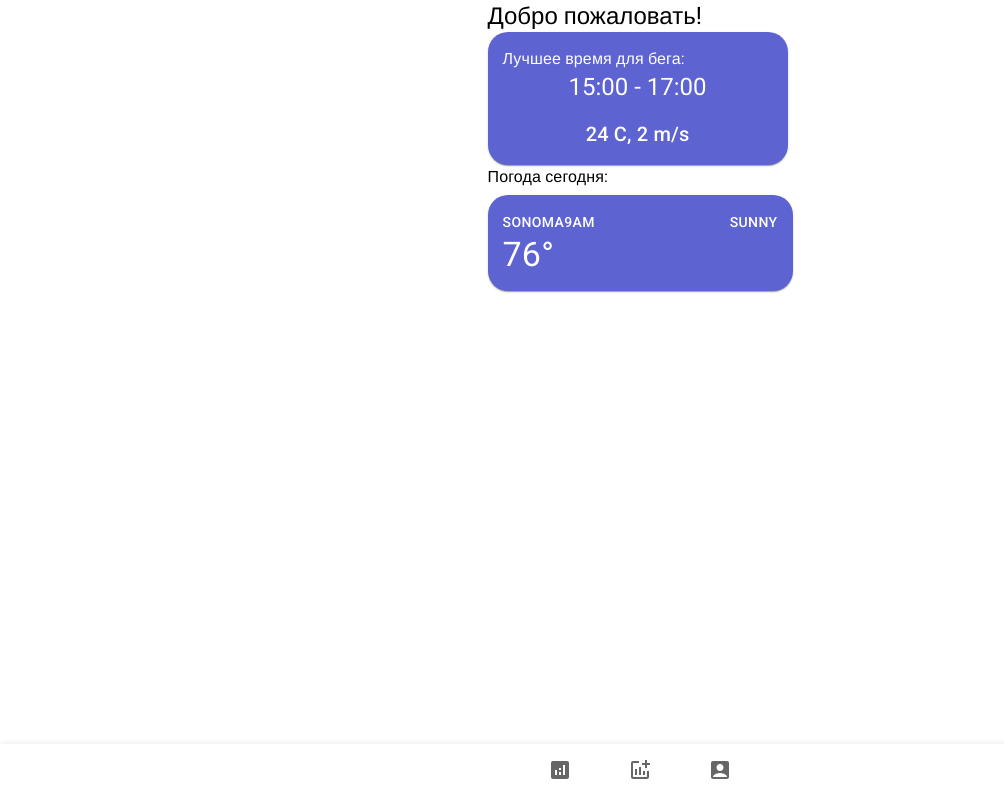
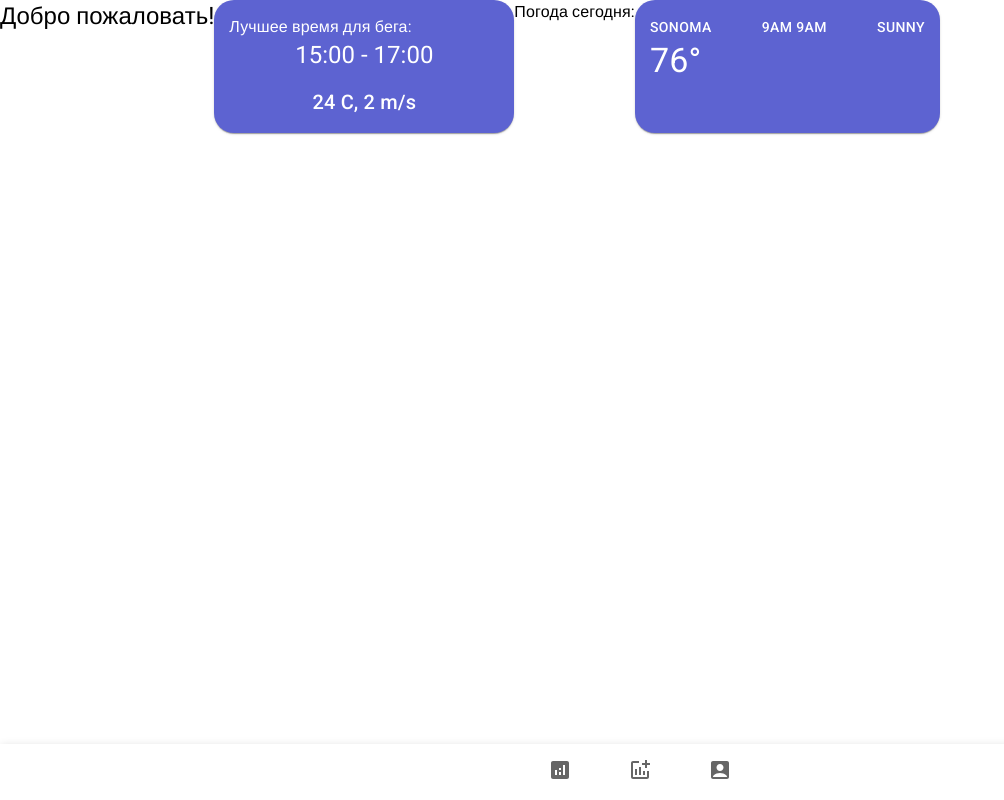
Before and after one commit to RussianFrost/Run-Weather, a React (Create React App) app: page / in a window 1280 px wide. Shown: the whole page, without its empty margins (0-1004 px from the left). Built offline with nearby package versions, Linux system fonts and the light colour scheme; a web font is replaced by a local one.

Commit message:
Added a Prettier script to the package.
Нужно подредактировать Home.css чтоб все объекты находились по центру. Т.к с App.css был убран элемент

```diff
--- a/package.json
+++ b/package.json
@@ -25,7 +25,8 @@
     "start": "react-scripts start",
     "build": "react-scripts build",
     "test": "react-scripts test",
-    "eject": "react-scripts eject"
+    "eject": "react-scripts eject",
+    "format": "prettier --write \"src/\""
   },
   "eslintConfig": {
     "extends": [
--- a/src/App.css
+++ b/src/App.css
@@ -9,7 +9,7 @@
   width: 100%;
 }
 
-.App-body {
-  display: flex;
-  justify-content: center;
-}
+/*.App-body {*/
+/*  display: flex;*/
+/*  justify-content: center;*/
+/*}*/
--- a/src/App.tsx
+++ b/src/App.tsx
@@ -6,7 +6,11 @@ import AddchartIcon from "@mui/icons-material/Addchart";
 import AccountBoxIcon from "@mui/icons-material/AccountBox";
 import AnalyticsIcon from "@mui/icons-material/Analytics";
 import { Link, Outlet } from "react-router-dom";
-import { CREATE_SCHEDULE_PATH, HOME_PATH, PROFILE_PATH } from "./routes/RoutesPath";
+import {
+  CREATE_SCHEDULE_PATH,
+  HOME_PATH,
+  PROFILE_PATH,
+} from "./routes/RoutesPath";
 
 function App() {
   const [value, setValue] = React.useState(0);
--- a/src/pages/Home/Home.css
+++ b/src/pages/Home/Home.css
@@ -1,37 +1,47 @@
-.welcome-container{
+.home-page {
+  display: flex;
+}
+
+
+.welcome-container {
   width: auto;
   height: 250px;
   border-radius: 30px;
 }
-.better-time-text{
-    font-family: 'Franklin Gothic Medium', 'Arial Narrow', Arial, sans-serif;
+.better-time-text {
+  font-family: "Franklin Gothic Medium", "Arial Narrow", Arial, sans-serif;
 }
-.wearth-block{
+.wearth-block {
   width: 300px;
   height: auto;
   background-color: #5d63d1;
 }
-.values-wearth{
+.values-wearth {
   display: flex;
   justify-content: center;
   padding-bottom: 15px;
 }
-.values-wearth-name{
+.values-wearth-name {
   padding-top: 15px;
   padding-left: 15px;
 }
-.wearth-today-block{
+.wearth-today-block {
   width: 275px;
   height: auto;
   padding: 15px 15px 15px 15px;
   float: left;
+  border-radius: 20px !important;
 }
-.wearth-city{
+.wearth-city {
   float: left;
 }
-.wearth-status{
+.wearth-status {
   float: right;
 }
-.wearth-day{
+.wearth-day {
   float: left;
 }
+.wearth-week{
+  display: flex;
+  justify-content: center;
+}
--- a/src/pages/Home/Home.tsx
+++ b/src/pages/Home/Home.tsx
@@ -1,28 +1,52 @@
 import React from "react";
-import '@fontsource/roboto/300.css';
-import '@fontsource/roboto/400.css';
-import '@fontsource/roboto/500.css';
-import '@fontsource/roboto/700.css';
-import './Home.css'
-import {Paper, Typography} from "@mui/material";
+import "@fontsource/roboto/300.css";
+import "@fontsource/roboto/400.css";
+import "@fontsource/roboto/500.css";
+import "@fontsource/roboto/700.css";
+import "./Home.css";
+import { Paper, Typography } from "@mui/material";
 
 const Home = () => {
   return (
     <div className="home-page">
-            <Typography variant="h5">
-                  Добро пожаловать!
+      <Typography variant="h5">Добро пожаловать!</Typography>
+
+      <Paper
+        className="wearth-block"
+        variant="elevation"
+        elevation={1}
+        sx={{
+          backgroundColor: "#5d63d1",
+          color: "white",
+          borderRadius: "20px",
+        }}
+      >
+        <Typography variant="body1" className="values-wearth-name">
+          {" "}
+          Лучшее время для бега:
         </Typography>
-
-              <Paper className='wearth-block' variant="elevation" elevation={1} sx={{backgroundColor: '#5d63d1', color: 'white', borderRadius: '20px'}}>
-                  <Typography variant="body1" className='values-wearth-name'> Лучшее время для бега:</Typography>
-                  <Typography variant="h5" className='values-wearth'> 15:00 - 17:00 </Typography>
-                  <Typography variant="h6" className='values-wearth'> 24 C, 2 m/s </Typography>
+        <Typography variant="h5" className="values-wearth">
+          {" "}
+          15:00 - 17:00{" "}
+        </Typography>
+        <Typography variant="h6" className="values-wearth">
+          {" "}
+          24 C, 2 m/s{" "}
+        </Typography>
       </Paper>
 
       <Typography variant="body1" gutterBottom>
         Погода сегодня:
       </Typography>
-              <Paper className='wearth-today-block' variant="elevation" elevation={1} sx={{backgroundColor: '#5d63d1', color: 'white', borderRadius: '20px' }}>
+      <Paper
+        className="wearth-today-block"
+        variant="elevation"
+        elevation={1}
+        sx={{
+          backgroundColor: "#5d63d1",
+          color: "white",
+        }}
+      >
         <div className="wearth-city">
           <Typography variant="button"> Sonoma </Typography>
           <Typography variant="h4"> 76° </Typography>
@@ -33,14 +57,12 @@ const Home = () => {
         <div className="wearth-week">
           <div className="wearth-day">
             <Typography variant="button"> 9AM </Typography>
+              <Typography variant="button"> 9AM </Typography>
           </div>
         </div>
       </Paper>
-              {/*<Card className="wearth-block">*/}
-              {/*  */}
-              {/*</Card>*/}
     </div>
-  )
+  );
 };
 
 export default Home;
--- a/src/routes/RoutesPath.tsx
+++ b/src/routes/RoutesPath.tsx
@@ -1,3 +1,3 @@
 export const HOME_PATH = "/";
 export const CREATE_SCHEDULE_PATH = "/create-schedule";
-export const PROFILE_PATH = "/profile"
+export const PROFILE_PATH = "/profile";
```
Also changed, not shown: src/components/WearthBlockIndicator.tsx (+4 -8 lines), src/components/WearthMicroContainers.tsx (+6 -14 lines), src/components/WearthWelcomeContainer.tsx (+4 -4 lines). Lines whose indentation alone changed are shown as unchanged.
